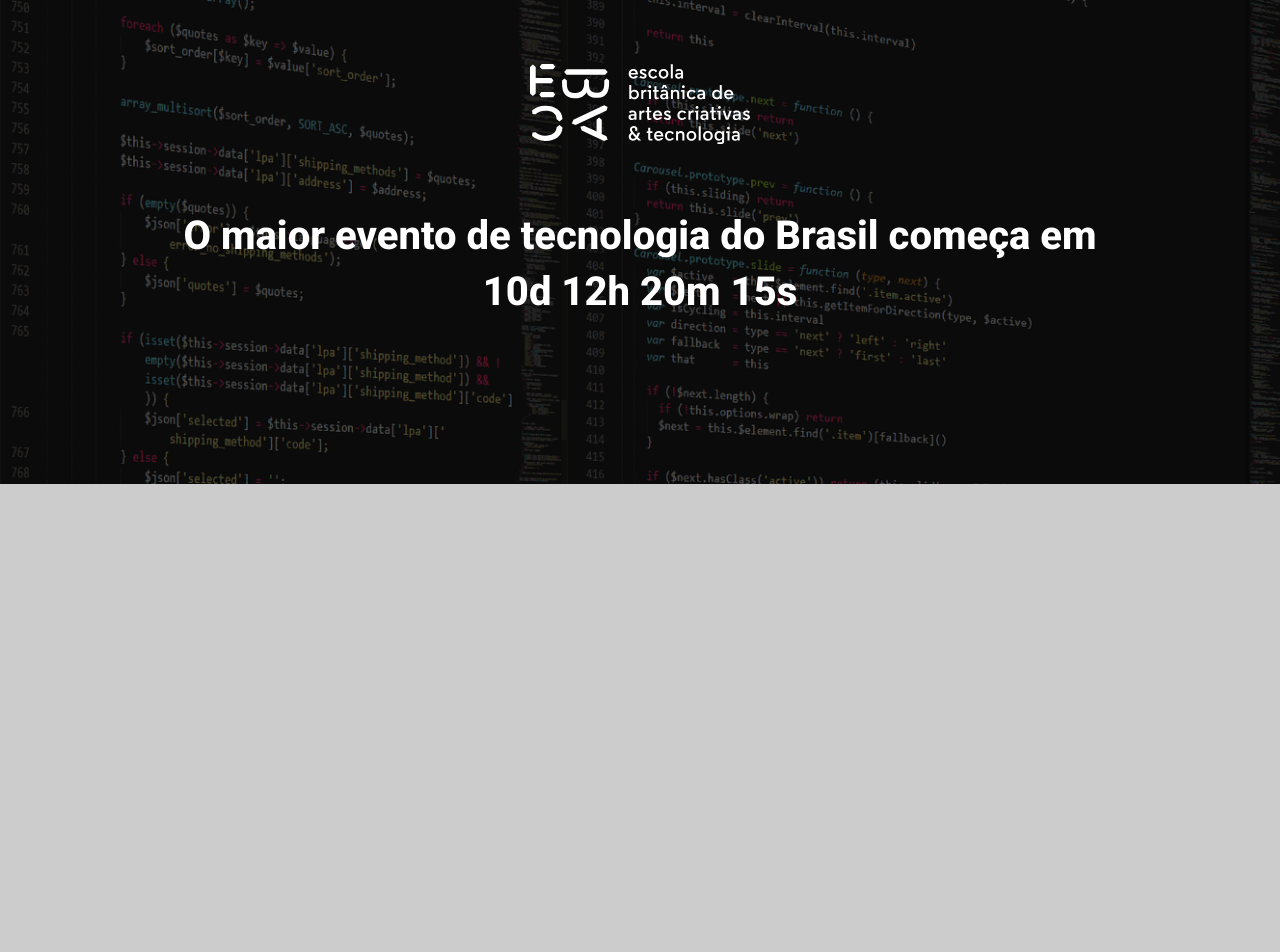
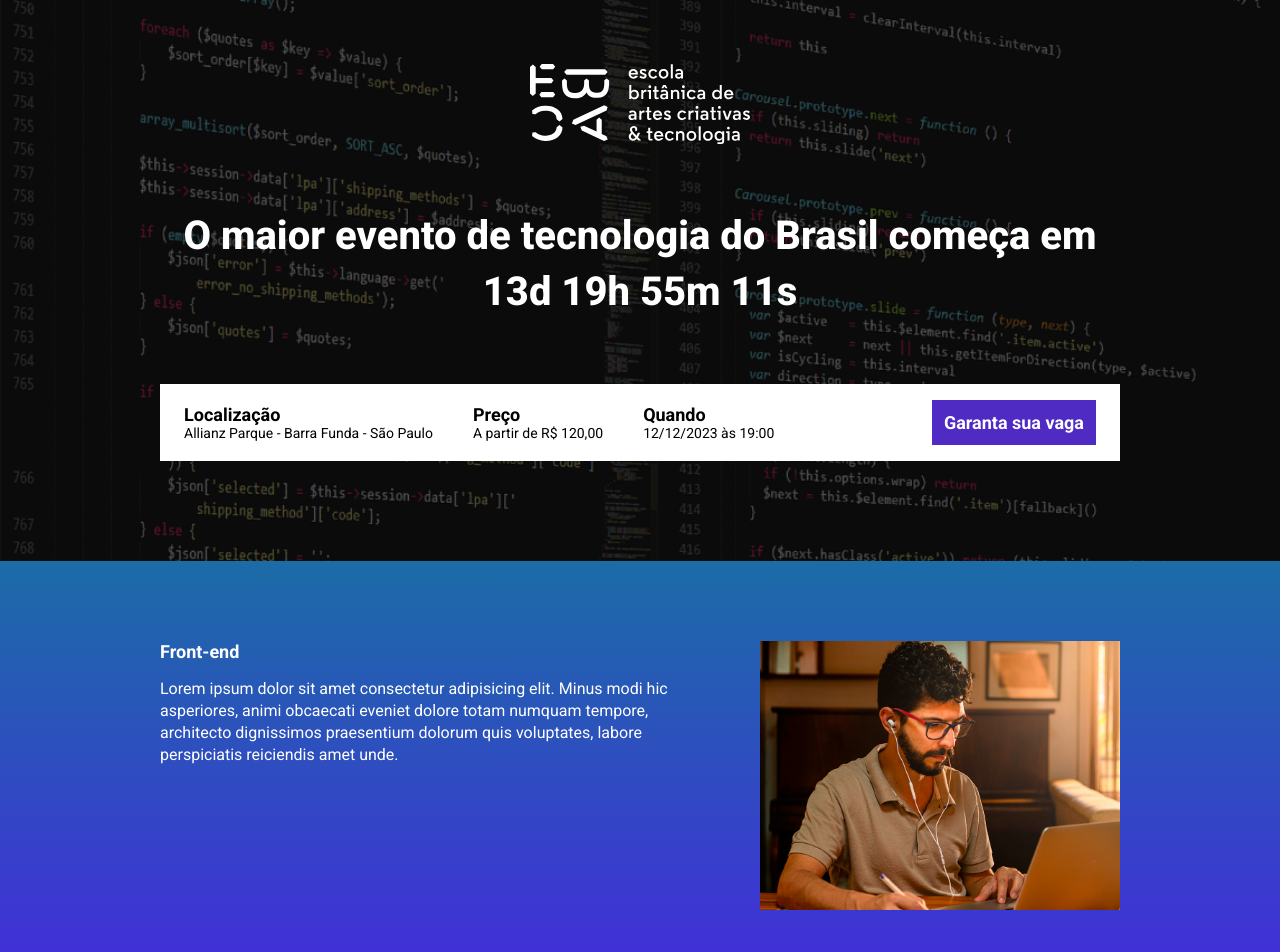
Before and after one commit to Mauriciosouza8989/ebac_tech_talks, a website built with Parcel: page src/index.html in a window 1280 px wide. Shown: the top 952 px of the page. Before the commit the page ends 800 px from the top, so only its background shows below. Built offline with nearby package versions, Linux system fonts and the light colour scheme.

Commit message:
adicionando javascript para o contador

```diff
--- a/package.json
+++ b/package.json
@@ -2,9 +2,9 @@
   "name": "landing-page",
   "version": "1.0.0",
   "description": "",
-  "main": "index.js",
   "scripts": {
     "dev": "parcel src/index.html src/styles/main.scss src/scripts/main.js ",
+    "build": "parcel build src/index.html",
     "test": "echo \"Error: no test specified\" && exit 1"
   },
   "keywords": [],
@@ -12,6 +12,7 @@
   "license": "ISC",
   "devDependencies": {
     "@parcel/transformer-sass": "^2.10.3",
+    "events": "^3.3.0",
     "parcel": "^2.10.3",
     "sharp": "^0.31.3"
   }
--- a/src/index.html
+++ b/src/index.html
@@ -7,18 +7,82 @@
     <meta charset="UTF-8">
     <meta name="viewport" content="width=device-width, initial-scale=1.0">
     <link rel="stylesheet" href="./styles/main.scss">
+    <link rel="stylesheet" href="https://unpkg.com/aos@next/dist/aos.css" />
     <title>EBAC Tech Talks</title>
 </head>
 <body>
     <header class="hero">
         <div class="container">
-            <img class="hero__logo" src="./images/ebac_logo.svg" alt="EBAC">
-            <p class="hero__text">
-                O maior evento de tecnologia do Brasil começa em 10d 12h 20m 15s
+            <img data-aos="fade-down" class="hero__logo" src="./images/ebac_logo.svg" alt="EBAC">
+            <p data-aos="fade-left" class="hero__text">
+                O maior evento de tecnologia do Brasil
+                <span class="contador"></span>
             </p>
+            <div data-aos="fade-right" class="infos-bar">
+                <ul class="infos-bar__infos">
+                    <li class="infos-bar__infos__item">
+                        <b>Localização</b>
+                        Allianz Parque - Barra Funda - São Paulo
+                    </li>
+                    <li class="infos-bar__infos__item">
+                        <b>Preço</b>
+                        A partir de R$ 120,00
+                    </li>
+                    <li class="infos-bar__infos__item">
+                        <b>Quando</b>
+                        12/12/2023 às 19:00
+                    </li>
+                </ul>
+                <a class="button button--primary" href="#">Garanta sua vaga</a>
+            </div>
         </div>
     </header>
+    <section class="event event--frontend">
+        <div data-aos="fade-right" class="container">
+            <div class="event__details">
+                <h2 class="event__details__title">Front-end</h2>
+                <p class="event__details__description">
+                    Lorem ipsum dolor sit amet consectetur adipisicing elit. Minus modi hic asperiores, animi obcaecati eveniet dolore totam numquam tempore, architecto dignissimos praesentium dolorum quis voluptates, labore perspiciatis reiciendis amet unde.
+                </p>
+            </div>
+            <img  class="event__image" src="./images/frontend.png" alt="Front-end">
+        </div>
+    </section>
+    <section class="event event--ux-ui">
+        <div data-aos="fade-left" class="container">
+            <div class="event__details">
+                <h2 class="event__details__title">UI/UX</h2>
+                <p class="event__details__description">
+                    Lorem ipsum dolor sit amet consectetur adipisicing elit. Minus modi hic asperiores, animi obcaecati eveniet dolore totam numquam tempore, architecto dignissimos praesentium dolorum quis voluptates, labore perspiciatis reiciendis amet unde.
+                </p>
+            </div>
+            <img  class="event__image" src="./images/ui-ux.png" alt="UI/UX">
+        </div>
+    </section>
+    <section class="event event--data-science">
+        <div data-aos="fade-right" class="container">
+            <div class="event__details">
+                <h2 class="event__details__title">Data Science</h2>
+                <p class="event__details__description">
+                    Lorem ipsum dolor sit amet consectetur adipisicing elit. Minus modi hic asperiores, animi obcaecati eveniet dolore totam numquam tempore, architecto dignissimos praesentium dolorum quis voluptates, labore perspiciatis reiciendis amet unde.
+                </p>
+            </div>
+            <img  class="event__image" src="./images/data.png" alt="Data Science">
+        </div>
+    </section>
+    <section class="event event--backend">
+        <div data-aos="fade-left" class="container">
+            <div class="event__details">
+                <h2 class="event__details__title">Back-End</h2>
+                <p class="event__details__description">
+                    Lorem ipsum dolor sit amet consectetur adipisicing elit. Minus modi hic asperiores, animi obcaecati eveniet dolore totam numquam tempore, architecto dignissimos praesentium dolorum quis voluptates, labore perspiciatis reiciendis amet unde.
+                </p>
+            </div>
+            <img  class="event__image" src="./images/backend.png" alt="Backend">
+        </div>
+    </section>
 
+    <script src="https://unpkg.com/aos@next/dist/aos.js"></script>
     <script src="./scripts/main.js"></script>
 </body>
 </html>
--- a/src/scripts/main.js
+++ b/src/scripts/main.js
@@ -1 +1,26 @@
-console.log("Hello World!");
+AOS.init();
+
+const dataDoEvento = new Date("Dec 12, 2023 19:00:00");
+const timeStampDoEvento = dataDoEvento.getTime();
+
+const contaHoras = setInterval(() => {
+    const now = new Date();
+    const timeStampAtual = now.getTime()
+    const distanciaAteOEvento = timeStampDoEvento - timeStampAtual;
+
+    const diaEmMs = 1000 * 60  * 60 * 24;
+    const horaEmMs = 1000 * 60 * 60;
+    const minutoEmMs = 1000 * 60;
+
+    const diasAteOevento = Math.floor(distanciaAteOEvento / diaEmMs);
+    const horasAteOevento = Math.floor((distanciaAteOEvento % diaEmMs) / horaEmMs);
+    const minutosAteOevento = Math.floor((distanciaAteOEvento % horaEmMs) / minutoEmMs);
+    const segundosAteOevento = Math.floor((distanciaAteOEvento % minutoEmMs) / 1000);
+
+    document.querySelector(".contador").innerHTML = `começa em ${diasAteOevento}d ${horasAteOevento}h ${minutosAteOevento}m ${segundosAteOevento}s`
+
+    if(distanciaAteOEvento < 0){
+        clearInterval(contaHoras);
+        document.querySelector(".contador").innerHTML = `expirou no dia 12/12/2023 às 19:00:00h`;
+    }
+}, 1000);
--- /dev/null
+++ b/src/styles/_event.scss
@@ -0,0 +1,52 @@
+@use "variables";
+
+.event{
+    padding: 80px 0;
+
+    &--frontend{
+        background-image: linear-gradient(variables.$blue1, variables.$blue2);
+    }
+    &--ux-ui{
+        background-image: linear-gradient(variables.$blue2, variables.$pink);
+    }
+    &--data-science{
+        background-image: linear-gradient(variables.$pink, variables.$yellow);
+    }
+    &--backend{
+        background-image: linear-gradient(variables.$yellow, variables.$pink);
+    }
+    &:nth-child(odd){
+        .container{
+            flex-direction: row-reverse;
+        }
+    }
+    .container{
+        display: flex;
+        gap: 40px;
+    }
+    &__image{
+        max-width: 360px;
+    }
+    &__details{
+        &__title{
+            font-size: 18px;
+            font-weight: 700;
+            margin-bottom: 16px;
+        }
+        &__description{
+            line-height: 22px;
+        }
+    }
+    @media (max-width: 640px) {
+        .container{
+            display: block;
+        }
+    }
+    &__image{
+        width: 100%;
+    }
+    &__details{
+        margin-right: 0;
+        margin-bottom: 16px;
+    }
+}
--- /dev/null
+++ b/src/styles/components/_buttons.scss
@@ -0,0 +1,23 @@
+@use "src/styles/variables.scss";
+
+.button{
+    padding: 12px;
+    font-size: 18px;
+    font-weight: bold;
+    text-decoration: none;
+    text-align: center;
+    white-space: nowrap;
+    &--primary{
+        color: variables.$textColor;
+        background-color: variables.$purple;
+    }
+    @media (max-width: 640px) {
+        display: flex;
+        align-items: center;
+        width: 100%;
+    }
+    @media (max-width: 1024px) {
+        display: flex;
+        align-items: center;
+    }
+}
--- /dev/null
+++ b/src/styles/components/_infos_bar.scss
@@ -0,0 +1,37 @@
+@use "src/styles/variables.scss";
+
+.infos-bar{
+    padding: 16px 24px;
+    background-color: variables.$textColor;
+    display: flex;
+    align-items: center;
+    justify-content: space-between;
+    &__infos{
+        display: flex;
+        gap: 40px;
+        &__item{
+            font-size: 14px;
+            color: variables.$secondaryTextColor;
+            b{
+                color: variables.$secondaryTextColor;
+                font-size: 18px;
+                display: block;
+            }
+        }
+    }
+    @media (max-width: 640px) {
+        display: block;
+        &__infos{
+            display: block;
+
+            &__item{
+                margin-bottom: 24px;
+            }
+        }
+    }
+    @media (max-width: 1024px) {
+        &__infos{
+            gap: 16px;
+        }
+    }
+}
--- a/src/styles/main.scss
+++ b/src/styles/main.scss
@@ -1,11 +1,16 @@
 @use "hero";
+@use "components/infos_bar";
+@use "components/buttons";
+@use "event";
+@use "variables";
 
 *{
     margin: 0;
     padding: 0;
     box-sizing: border-box;
     font-family: 'Roboto', sans-serif;
-    color: #fff;
+    color: variables.$textColor;
+    list-style: none;
 }
 .container{
     max-width: 960px;
@@ -18,7 +23,3 @@
         max-width: 90%;
     }
 }
-
-body{
-    background-color: #ccc;
-}
--- /dev/null
+++ b/src/styles/variables.scss
@@ -0,0 +1,9 @@
+$textColor: #fff;
+$secondaryTextColor: #000;
+
+$purple: #4f2ac3;
+
+$blue1: #1B6CA7;
+$blue2: #442bdb;
+$pink: #89223b;
+$yellow: #9c791d;
```
Also changed, not shown: 1 other file.
